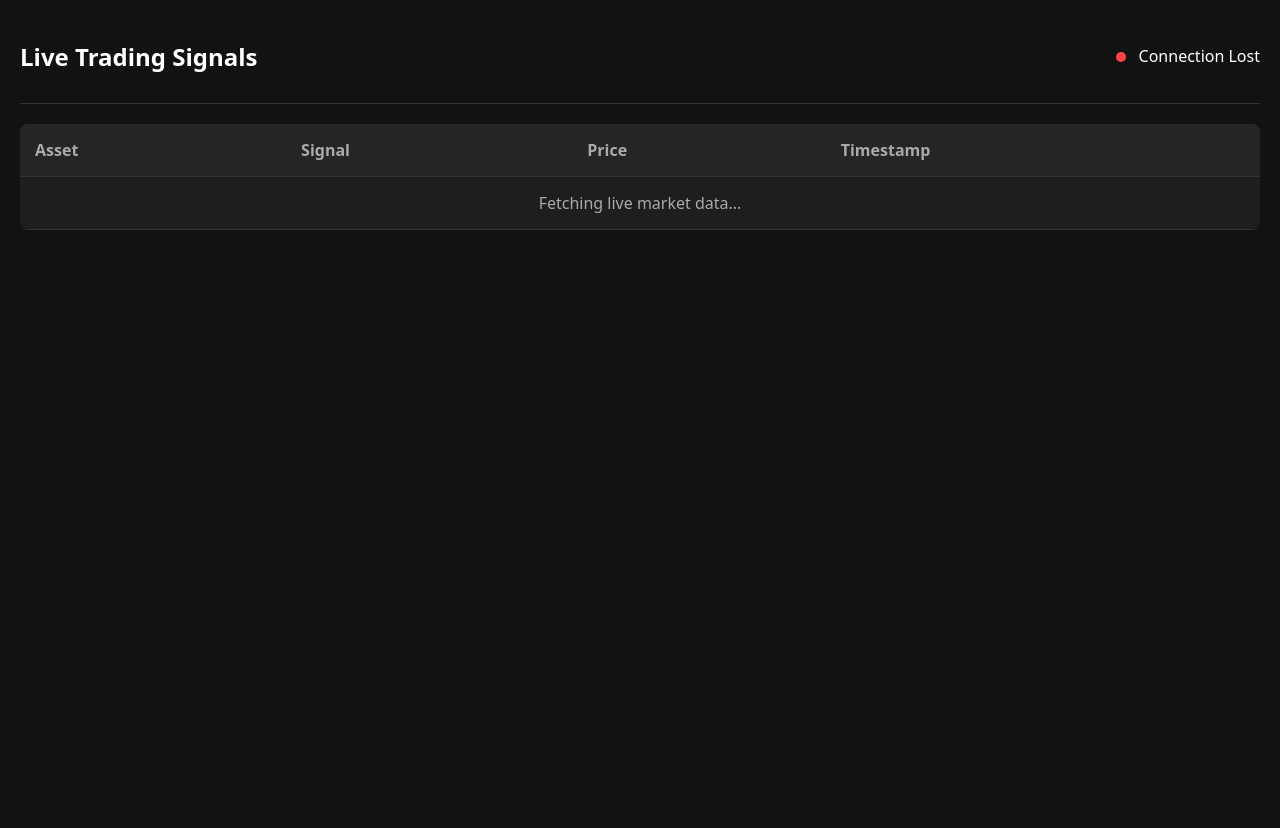
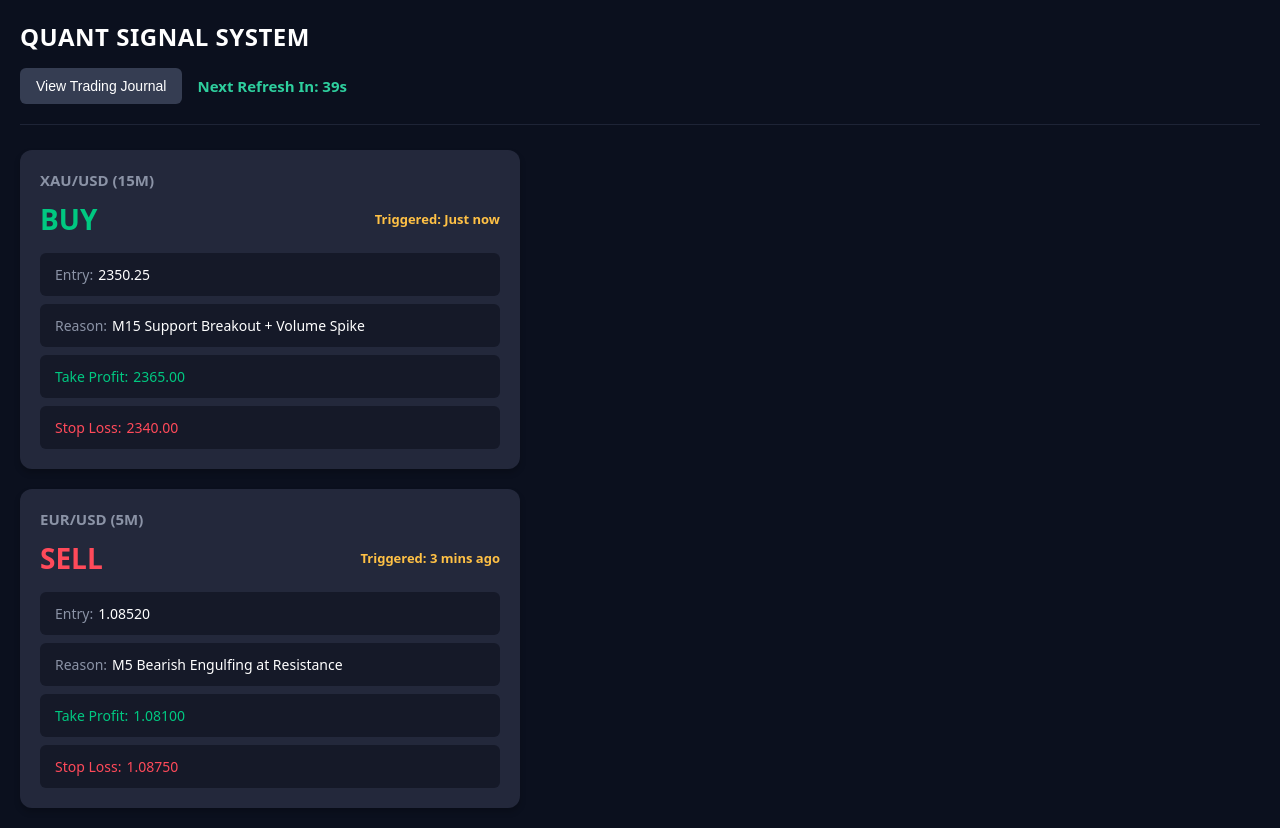
Before and after one commit to chatact135-wq/getmoney, a FastAPI app: page / in a window 1280 px wide. Before the commit the page ends 230 px from the top, so only its background shows below. Run offline with FastAPI, Linux system fonts and the light colour scheme; data that the repository does not hold is empty.

Commit message:
Update index.html

```diff
--- a/templates/index.html
+++ b/templates/index.html
@@ -3,148 +3,255 @@
 <head>
     <meta charset="UTF-8">
     <meta name="viewport" content="width=device-width, initial-scale=1.0">
-    <title>Trading Signals</title>
+    <title>Quant Signal System</title>
     <style>
+        :root {
+            --bg-color: #0b101e;
+            --card-bg: #23283b;
+            --inner-bg: #151928;
+            --text-main: #ffffff;
+            --text-muted: #8b93a6;
+            --sell-red: #ff4a5a;
+            --buy-green: #00c881;
+            --timer-green: #2ecf9e;
+            --trigger-yellow: #ffc145;
+            --btn-bg: #353d52;
+        }
+
         body {
-            background-color: #121212;
-            color: #ffffff;
-            font-family: system-ui, -apple-system, sans-serif;
+            background-color: var(--bg-color);
+            color: var(--text-main);
+            font-family: system-ui, -apple-system, BlinkMacSystemFont, "Segoe UI", Roboto, sans-serif;
             margin: 0;
             padding: 20px;
         }
-        .header {
+
+        h1 {
+            font-size: 24px;
+            font-weight: 800;
+            letter-spacing: 0.5px;
+            margin: 0 0 15px 0;
+            text-transform: uppercase;
+        }
+
+        .top-controls {
+            display: flex;
+            align-items: center;
+            gap: 15px;
+            margin-bottom: 25px;
+            border-bottom: 1px solid #1e2436;
+            padding-bottom: 20px;
+        }
+
+        .btn-journal {
+            background-color: var(--btn-bg);
+            color: var(--text-main);
+            border: none;
+            padding: 10px 16px;
+            border-radius: 6px;
+            font-size: 14px;
+            cursor: pointer;
+            font-weight: 500;
+        }
+
+        .timer-text {
+            color: var(--timer-green);
+            font-weight: 600;
+            font-size: 15px;
+        }
+
+        #signals-container {
+            display: flex;
+            flex-direction: column;
+            gap: 20px;
+            max-width: 500px;
+        }
+
+        .signal-card {
+            background-color: var(--card-bg);
+            border-radius: 12px;
+            padding: 20px;
+            box-shadow: 0 4px 6px rgba(0, 0, 0, 0.2);
+        }
+
+        .card-header {
+            color: var(--text-muted);
+            font-weight: 600;
+            font-size: 15px;
+            margin-bottom: 10px;
+            text-transform: uppercase;
+        }
+
+        .signal-header-row {
             display: flex;
             justify-content: space-between;
             align-items: center;
-            border-bottom: 1px solid #333;
-            padding-bottom: 10px;
-            margin-bottom: 20px;
+            margin-bottom: 15px;
         }
-        .status-indicator {
-            display: inline-block;
-            width: 10px;
-            height: 10px;
-            border-radius: 50%;
-            background: #00ff00;
-            margin-right: 8px;
+
+        .signal-text {
+            font-size: 28px;
+            font-weight: 800;
+            margin: 0;
         }
-        table {
-            width: 100%;
-            border-collapse: collapse;
-            margin-top: 10px;
-            background-color: #1e1e1e;
-            border-radius: 8px;
-            overflow: hidden;
+
+        .signal-sell { color: var(--sell-red); }
+        .signal-buy { color: var(--buy-green); }
+
+        .triggered-text {
+            color: var(--trigger-yellow);
+            font-size: 13px;
+            font-weight: 600;
         }
-        th, td {
-            padding: 15px;
-            text-align: left;
-            border-bottom: 1px solid #333;
+
+        .data-row {
+            background-color: var(--inner-bg);
+            padding: 12px 15px;
+            border-radius: 6px;
+            margin-bottom: 8px;
+            font-size: 14px;
+            display: flex;
+            justify-content: flex-start;
         }
-        th {
-            color: #aaa;
-            font-weight: 600;
-            background-color: #252525;
+
+        .data-row:last-child {
+            margin-bottom: 0;
         }
-        .signal-buy {
-            color: #00ff00;
-            font-weight: bold;
-        }
-        .signal-sell {
-            color: #ff4444;
-            font-weight: bold;
-        }
-        .signal-hold {
-            color: #ffbb33;
-            font-weight: bold;
-        }
+
+        .data-label { color: var(--text-muted); margin-right: 5px; }
+        .data-value { color: var(--text-main); font-weight: 500; }
+        .val-tp { color: var(--buy-green); font-weight: 500; }
+        .val-sl { color: var(--sell-red); font-weight: 500; }
     </style>
 </head>
 <body>
 
-    <div class="header">
-        <h2>Live Trading Signals</h2>
-        <div id="connection-status">
-            <span class="status-indicator" id="main-status-dot"></span>
-            <span id="main-status-text">System Online</span>
-        </div>
+    <h1>Quant Signal System</h1>
+
+    <div class="top-controls">
+        <button class="btn-journal">View Trading Journal</button>
+        <span class="timer-text" id="refresh-timer">Next Refresh In: 45s</span>
     </div>
 
-    <table>
-        <thead>
-            <tr>
-                <th>Asset</th>
-                <th>Signal</th>
-                <th>Price</th>
-                <th>Timestamp</th>
-            </tr>
-        </thead>
-        <tbody id="signals-table-body">
-            <tr>
-                <td colspan="4" style="text-align: center; color: #aaa;">Fetching live market data...</td>
-            </tr>
-        </tbody>
-    </table>
+    <div id="signals-container">
+        </div>
 
     <script>
-        // Safe Auto-Refresh Logic (Polling)
+        const REFRESH_INTERVAL = 45;
+        let secondsRemaining = REFRESH_INTERVAL;
+
+        // Default placeholder data matching your exact requested assets and timeframes
+        const defaultPairs = [
+            {
+                pair: "XAU/USD",
+                timeframe: "15M",
+                signal: "BUY",
+                triggered: "Just now",
+                entry: "2350.25",
+                reason: "M15 Support Breakout + Volume Spike",
+                take_profit: "2365.00",
+                stop_loss: "2340.00"
+            },
+            {
+                pair: "EUR/USD",
+                timeframe: "5M",
+                signal: "SELL",
+                triggered: "3 mins ago",
+                entry: "1.08520",
+                reason: "M5 Bearish Engulfing at Resistance",
+                take_profit: "1.08100",
+                stop_loss: "1.08750"
+            }
+        ];
+
+        // Function to fetch and render signals
         async function fetchSignals() {
             try {
-                // Silently request data from your FastAPI backend
                 const response = await fetch('/api/signals');
-
                 if (response.ok) {
                     const data = await response.json();
 
-                    // Update connection UI to show healthy status
-                    document.getElementById('main-status-dot').style.background = '#00ff00';
-                    document.getElementById('main-status-text').innerText = 'System Online';
-
-                    // Check if we actually have data
-                    if (!data || data.length === 0) {
-                        document.getElementById('signals-table-body').innerHTML = '<tr><td colspan="4" style="text-align: center; color: #aaa;">No signals generated yet.</td></tr>';
-                        return;
+                    // If backend sends valid data, use it; otherwise fallback to defaults
+                    if (data && data.length > 0) {
+                        renderSignals(data);
+                    } else {
+                        renderSignals(defaultPairs);
+                    }
+                } else {
+                    console.warn("Backend error response. Using default asset configuration.");
+                    renderSignals(defaultPairs);
+                }
+            } catch (error) {
+                console.error("Connection error to /api/signals. Displaying interface defaults.");
+                renderSignals(defaultPairs);
+            }
         }
 
-                    // Build the table rows based on your API data
-                    let rowsHtml = '';
+        // Render data structure directly to visual cards
+        function renderSignals(data) {
+            const container = document.getElementById('signals-container');
+            let html = '';
+
             data.forEach(item => {
-                        // Determine the color class based on the signal word
-                        let signalClass = 'signal-hold';
-                        let signalText = (item.signal || '').toUpperCase();
+                const isSell = (item.signal || '').toUpperCase() === 'SELL';
+                const signalClass = isSell ? 'signal-sell' : 'signal-buy';
 
-                        if (signalText === 'BUY') signalClass = 'signal-buy';
-                        if (signalText === 'SELL') signalClass = 'signal-sell';
+                const pair = item.pair || 'UNKNOWN';
+                const timeframe = item.timeframe || '5M';
+                const signal = (item.signal || 'WAIT').toUpperCase();
+                const triggered = item.triggered || 'Just now';
+                const entry = item.entry || '--';
+                const reason = item.reason || '--';
+                const tp = item.take_profit || '--';
+                const sl = item.stop_loss || '--';
 
-                        rowsHtml += `
-                            <tr>
-                                <td><strong>${item.asset || '--'}</strong></td>
-                                <td class="${signalClass}">${signalText || '--'}</td>
-                                <td>${item.price ? '$' + item.price : '--'}</td>
-                                <td style="color: #888;">${item.timestamp || '--'}</td>
-                            </tr>
+                html += `
+                    <div class="signal-card">
+                        <div class="card-header">${pair} (${timeframe})</div>
+                        <div class="signal-header-row">
+                            <h2 class="signal-text ${signalClass}">${signal}</h2>
+                            <span class="triggered-text">Triggered: ${triggered}</span>
+                        </div>
+
+                        <div class="data-row">
+                            <span class="data-label">Entry:</span>
+                            <span class="data-value">${entry}</span>
+                        </div>
+                        <div class="data-row">
+                            <span class="data-label">Reason:</span>
+                            <span class="data-value">${reason}</span>
+                        </div>
+                        <div class="data-row">
+                            <span class="data-label" style="color: var(--buy-green);">Take Profit:</span>
+                            <span class="val-tp">${tp}</span>
+                        </div>
+                        <div class="data-row">
+                            <span class="data-label" style="color: var(--sell-red);">Stop Loss:</span>
+                            <span class="val-sl">${sl}</span>
+                        </div>
+                    </div>
                 `;
             });
 
-                    // Inject the new rows into the table
-                    document.getElementById('signals-table-body').innerHTML = rowsHtml;
+            container.innerHTML = html;
+        }
 
+        // Countdown Timer Logic
+        function updateTimer() {
+            secondsRemaining--;
+
+            if (secondsRemaining <= 0) {
+                document.getElementById('refresh-timer').innerText = "Refreshing...";
+                fetchSignals();
+                secondsRemaining = REFRESH_INTERVAL;
             } else {
-                    throw new Error("Server returned " + response.status);
-                }
-            } catch (error) {
-                console.error("Connection lost:", error);
-                // Visually show that the connection to the backend dropped
-                document.getElementById('main-status-dot').style.background = '#ff4444';
-                document.getElementById('main-status-text').innerText = 'Connection Lost';
+                document.getElementById('refresh-timer').innerText = `Next Refresh In: ${secondsRemaining}s`;
             }
         }
 
-        // Run immediately on page load
+        // Initial launch sequence
         fetchSignals();
-
-        // Auto-refresh the data every 3 seconds (3000 ms)
-        setInterval(fetchSignals, 3000);
+        setInterval(updateTimer, 1000);
     </script>
 </body>
 </html>
```
Lines whose indentation alone changed are shown as unchanged.
